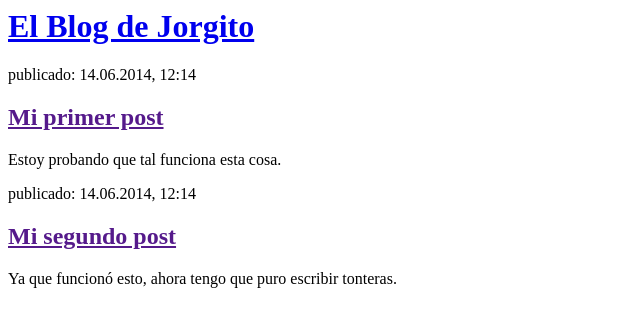
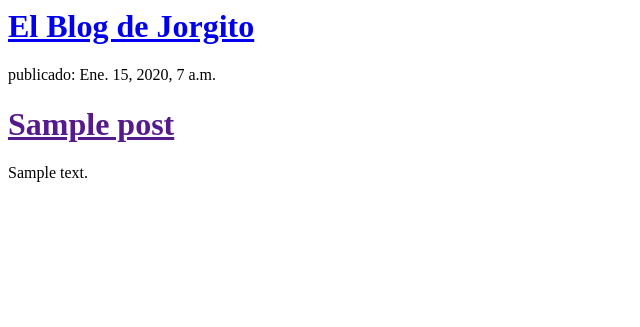
Before and after one commit to YamiJorge/my-first-blog, a Django app: template blog/templates/blog/post_list.html in a window 1280 px wide. Shown: the top 327 px of the page, without its empty margins (0-640 px from the left). Run offline with Django 3.2, Linux system fonts and the light colour scheme; the template is opened without the code that fills it: values that come from a table or form of the project are taken from there, others are empty; tables that the repository leaves empty hold one stand-in row (values such as "Sample post").

Commit message:
Templates modificados para mostrar post desde base de datos.

```diff
--- a/blog/templates/blog/post_list.html
+++ b/blog/templates/blog/post_list.html
@@ -3,20 +3,13 @@
 		<title>El Blog de Jorgito</title>
 	 <body>
         <div>
-            <h1><a href="/">El Blog de Jorgito</a></h1>
-        </div>
-
+        	<h1><a href = "/"> El Blog de Jorgito </a></h1>
+        </div>{% for post in posts %}
         <div>
-            <p>publicado: 14.06.2014, 12:14</p>
-            <h2><a href="">Mi primer post</a></h2>
-            <p>Estoy probando que tal funciona esta cosa.</p>
-        </div>
-
-        <div>
-            <p>publicado: 14.06.2014, 12:14</p>
-            <h2><a href="">Mi segundo post</a></h2>
-            <p>Ya que funcionó esto, ahora tengo que puro escribir tonteras.</p>
-        </div>
+        	<p> publicado: {{ post.published_date }} </p>
+        	<h1><a href = "">{{ post.title }} </a></h1>
+        	<p>{{ post.text|linebreaksbr }} </p>
+        </div>{% endfor %}
     </body>
 
 </html>
--- a/blog/views.py
+++ b/blog/views.py
@@ -1,5 +1,7 @@
 from django.shortcuts import render
-
+from django.utils import timezone
+from .models import Post
 
 def post_list(request):
-    return render(request, 'blog/post_list.html', {})
+    posts = Post.objects.filter(published_date__lte=timezone.now()).order_by('published_date')
+    return render(request, 'blog/post_list.html', {'posts': posts})
```
